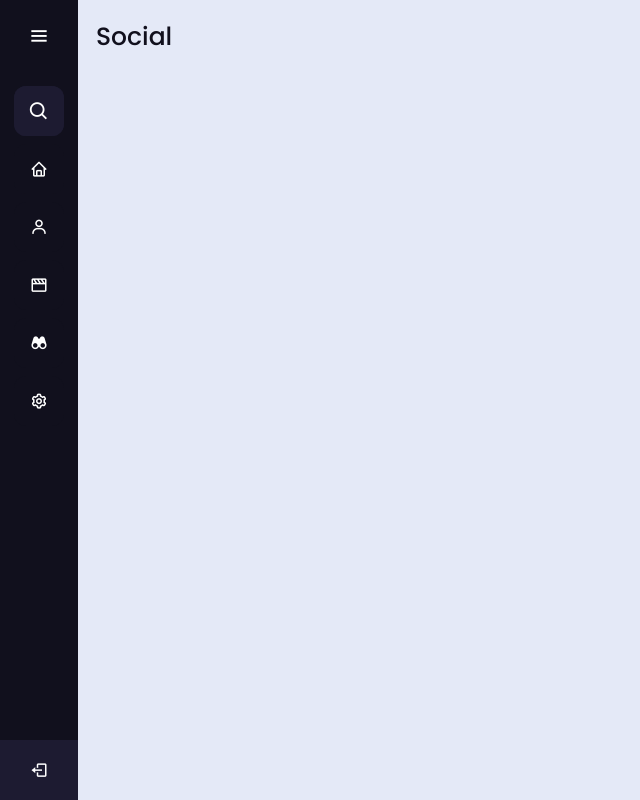
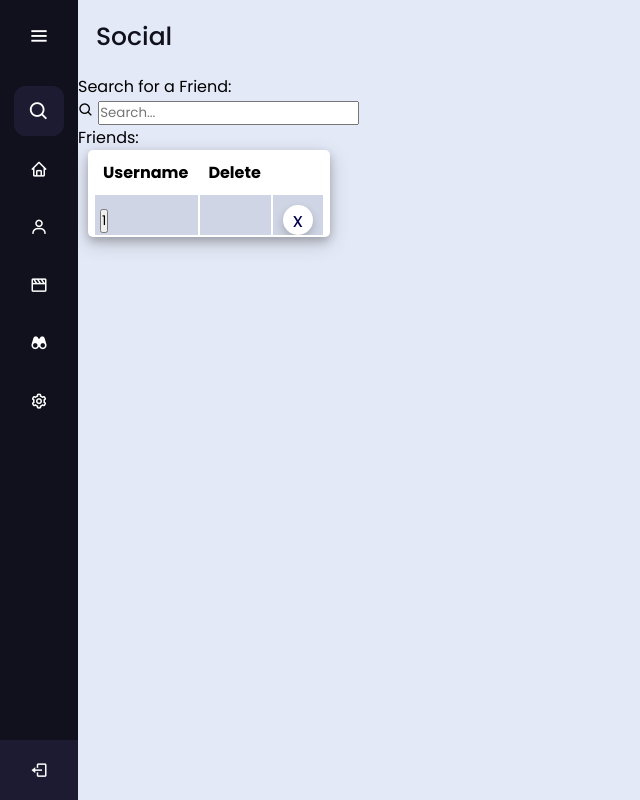
Before and after one commit to JamesMedved/DBM_Project, a Django app: page /jubi/social/ in a window 1280 px wide. Shown: the whole page, without its empty margins (0-640 px from the left). Run offline with Django 4.2, Linux system fonts and the light colour scheme; a user stored in the database is signed in; tables that the repository leaves empty hold one stand-in row (values such as "Sample post"); some libraries are stand-ins or nearby versions.

Commit message:
social tab almost done

```diff
--- a/website/mysite/jubi/models.py
+++ b/website/mysite/jubi/models.py
@@ -149,6 +149,14 @@ class DjangoSite(models.Model):
         managed = False
         db_table = 'django_site'
 
+class Friends(models.Model):
+    user_id = models.IntegerField(primary_key=True)
+    friend_id = models.IntegerField()
+
+    class Meta:
+        managed = False
+        db_table = 'friends'
+        unique_together = (('user_id', 'friend_id'),)
 
 class Hulu(models.Model):
     show_id = models.IntegerField(blank=True, null=True)
--- a/website/mysite/jubi/urls.py
+++ b/website/mysite/jubi/urls.py
@@ -14,4 +14,5 @@ urlpatterns = [
     path('home/', views.home, name='home'),
     path('title/', views.title, name='title'),
     path('social/', views.social, name='social'),
+    path('friend/', views.friend, name='friend'),
 ]
--- a/website/mysite/jubi/views.py
+++ b/website/mysite/jubi/views.py
@@ -1,7 +1,7 @@
 from django.http import HttpResponse
 from django.shortcuts import render, redirect
 from django.db.models import F
-from .models import Titles, Streaming, WatchLater, Watched
+from .models import Titles, Streaming, WatchLater, Watched, Friends
 from django.contrib.auth.forms import UserCreationForm
 from django.contrib.auth import authenticate, login, logout
 from django.contrib import messages
@@ -10,6 +10,7 @@ from .forms import CreateUserForm
 from datetime import date
 from collections import Counter
 from itertools import chain
+from django.contrib.auth.models import User
 
 # Create your views here.
 @login_required(login_url='loginPage')
@@ -35,11 +36,45 @@ def social(request):
     # Search for title if input is not empty
     if request.method == "POST":
         # Check for new search
+        title_search = request.POST.get('search')
+        if title_search:
+            return render(request, 'search.html', {'tset': Streaming.objects.filter(title__name__icontains=title_search), 'search':title_search})
+
+        # Check for user search
+        user_search = request.POST.get('friend_search')
+        if user_search:
+            return render(request, 'social.html',
+            {'fset': Friends.objects.filter(user_id=request.user.id),
+            'uset': User.objects.filter(username=user_search).exclude(id=request.user.id),
+            'search':user_search})
+
+        # Insert into watch later table
+        add_friend = request.POST.get('add_fr')
+        if add_friend:
+            Friends(user_id=request.user.id, friend_id=add_friend).save()
+
+        # Delete from watch later table
+        del_id = request.POST.get('btn_del')
+        if del_id:
+            Friends.objects.get(user_id=request.user.id, friend_id=del_id).delete()
+
+    return render(request, 'social.html', {'fset': Friends.objects.filter(user_id=request.user.id)})
+
+@login_required(login_url='loginPage')
+def friend(request):
+    if request.method == "POST":
+        # Check for new search
         search = request.POST.get('search')
         if search:
             return render(request, 'search.html', {'tset': Streaming.objects.filter(title__name__icontains=search), 'search':search})
 
-    return render(request, 'social.html', {})
+        # Return title information
+        friend_id = request.POST.get('friend')
+        if title:
+            return render(request, 'friend.html',
+            {'friend': User.objects.filter(id=friend_id)[0],
+            'wlset': WatchLater.objects.filter(user_id=friend_id).order_by(F('priority').desc(nulls_last=True)),
+            'wset': Watched.objects.filter(user_id=friend_id).order_by(F('rating').desc(nulls_last=True))})
 
 @login_required(login_url='loginPage')
 def title(request):
--- a/website/mysite/templates/social.html
+++ b/website/mysite/templates/social.html
@@ -3,7 +3,72 @@
 {% block content %}
     <section class="home-section">
         <div class="text">Social</div>
+            <div>Search for a Friend:</div>
+            <form method=POST action="">
+                {% csrf_token %}
+                <i class='bx bx-search' type="submit"></i>
+                <input type="text" placeholder="Search..." name="friend_search" required>
+            </form>
 
+    {% if uset %}
+        <div class="container">
+            <div class="table">
+                <table id="info">
+                <tr>
+                    <th> Username </th>
+                    <th> Add Friend </th>
+                </tr>
+
+                {% for user in uset %}
+                <tr>
+                    <td>{{ user.username }}<td>
+                    <form method=POST action="{% url 'social' %}">
+                        {% csrf_token %}
+                        <button type="submit", class ="btn" name="add_fr" , value="{{ user.id }}">+</button>
+                    </form>
+                    </td>
+                </tr>
+                {% endfor %}
+                </table>
+            </div>
+        </div>
+    {% else %}
+      {% if search %}
+        <div class="none">Your search "{{ search }}" did not have any matches.</div>
+      {% endif %}
+    {% endif %}
+
+    <div>Friends:</div>
+        {% if fset %}
+        <div class="container">
+            <div class="table">
+                <table id="info">
+                    <tr>
+                    <th> Username </th>
+                    <th> Delete </th>
+                    </tr>
+                    {% for friend in fset%}
+                    <tr>
+                        <td>
+                            <form method=POST action="{% url 'friend' %}">
+                                {% csrf_token %}
+                                <button type="submit", name="friend", value="{{ friend.friend_id }}">{{ friend.friend_id }}</a>
+                            </form>
+                        <td>
+                        <td>
+                            <form method=POST action="{% url 'social' %}">
+                            {% csrf_token %}
+                            <button type="submit", class="btn", name="btn_del", value="{{ friend.friend_id }}">x</button>
+                            </form>
+                        </td>
+                    </tr>
+                    {% endfor %}
+                </table>
+            </div>
+        </div>
+    {% else %}
+        <div class="none">You have not added any Friends. Try searching for another user.</div>
+    {% endif %}
 
     <script type="text/javascript">
     let form = document.getElementById('social').addEventListener('click', function(){
```
Also changed, not shown: website/mysite/templates/friend.html (added, +67 -0 lines), website/mysite/jubi/migrations/0003_friends.py (added).
